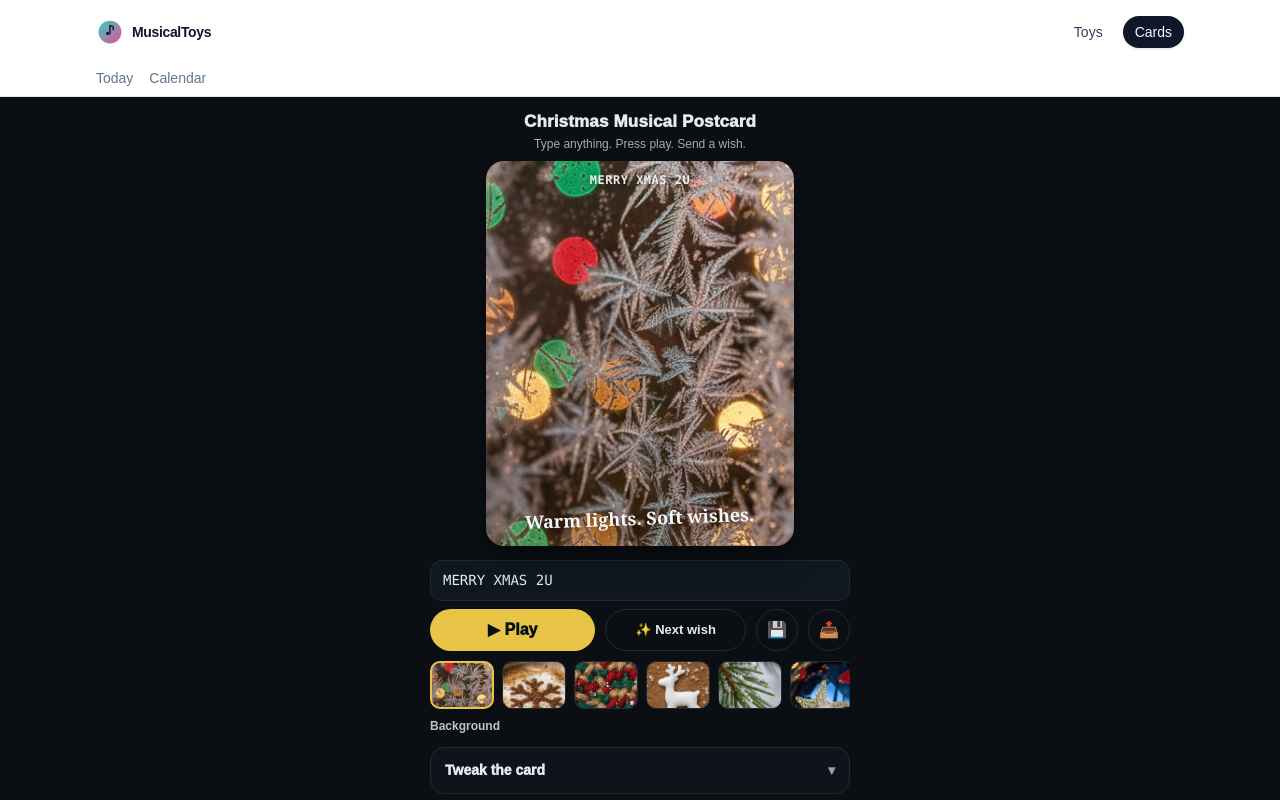
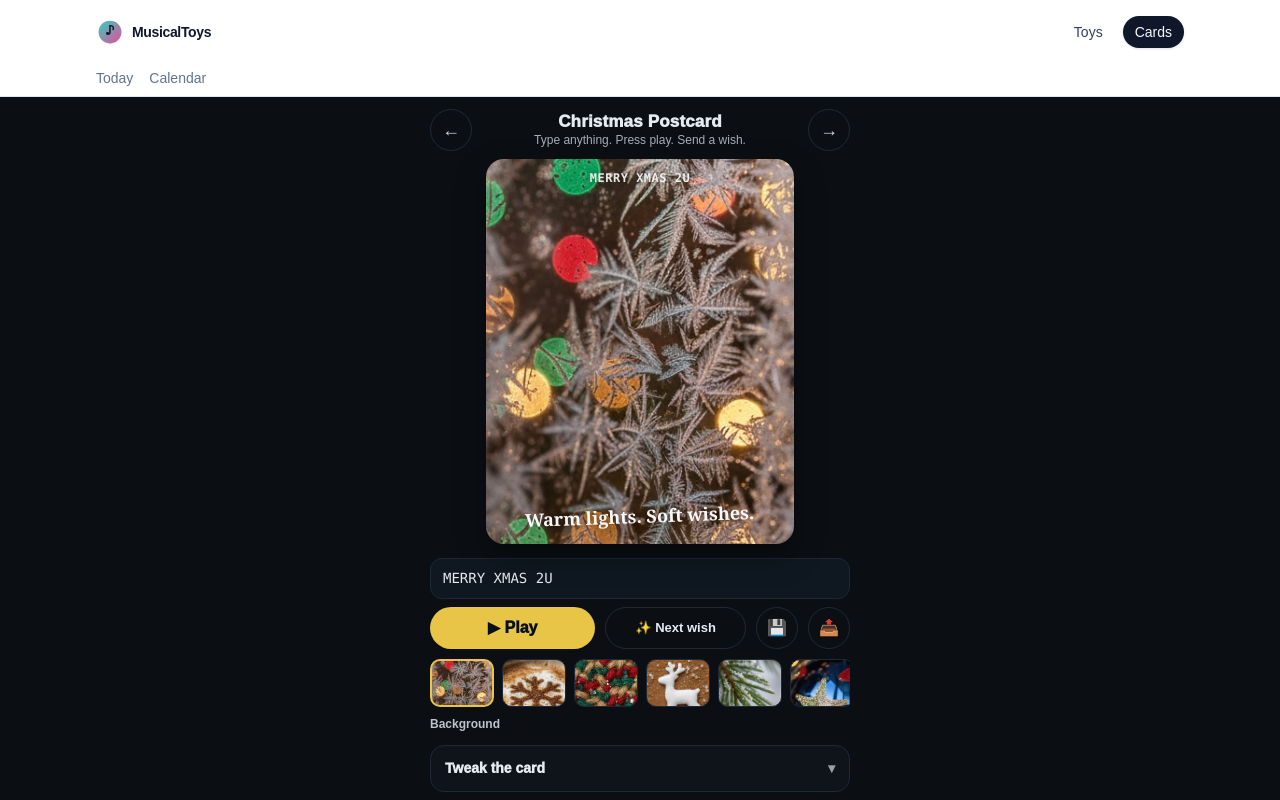
Before and after one commit to andreyeremichev/musicaltoys, a Next.js app: page /cards/postcard/xmas in a window 1280 px wide. Shown: the top 800 px of the page. Built offline with nearby package versions, Linux system fonts and the light colour scheme; a web font is replaced by a local one.

Commit message:
Postcards: add theme navigation arrows and cross-theme browsing

```diff
--- a/app/cards/postcard/birthday/page.tsx
+++ b/app/cards/postcard/birthday/page.tsx
@@ -2,7 +2,7 @@
 
 import React, { useCallback, useEffect, useMemo, useRef, useState } from "react";
 import { Mountains_of_Christmas, Playfair_Display, Caveat } from "next/font/google";
-
+import ThemeNavHeader from "@/app/components/postcards/ThemeNavHeader";
 
 /* =========================================================
    Birthday Musical Postcard — LIVE TRAILS + WISH MAGIC + AUDIO + INPUT CAPTION
@@ -2616,10 +2616,15 @@ if (showPulseOnly && mainStarted && fw.length === 0 && globalStep >= 0) {
     }),
   }}
 />
-        <header style={{ textAlign: "center", paddingTop: 2 }}>
-          <div style={{ fontSize: 17, fontWeight: 950, letterSpacing: "0.01em" }}>Birthday Postcard</div>
-          <div style={{ fontSize: 12, opacity: 0.72 }}>Type anything. Press play. Send a wish.</div>
-        </header>
+        <ThemeNavHeader
+  theme={"birthday"}
+  title="Birthday Postcard"
+  subtitle="Type anything. Press play. Send a wish."
+  typed={typed}
+  onBeforeNavigate={() => {
+    if (isRunning) stopRun(false);
+  }}
+/>
 
         {/* Postcard */}
         <section style={{ width: "100%", display: "flex", justifyContent: "center" }}>
--- a/app/cards/postcard/date-we-met/page.tsx
+++ b/app/cards/postcard/date-we-met/page.tsx
@@ -2,7 +2,7 @@
 
 import React, { useCallback, useEffect, useMemo, useRef, useState } from "react";
 import { Mountains_of_Christmas, Playfair_Display, Caveat } from "next/font/google";
-
+import ThemeNavHeader from "@/app/components/postcards/ThemeNavHeader";
 
 /* =========================================================
    Date-we-met Musical Postcard — LIVE TRAILS + WISH MAGIC + AUDIO + INPUT CAPTION
@@ -2362,10 +2362,15 @@ await Promise.all(Array.from(preloadNames).map((n) => loadBuffer(n)));
     }),
   }}
 />
-        <header style={{ textAlign: "center", paddingTop: 2 }}>
-          <div style={{ fontSize: 17, fontWeight: 950, letterSpacing: "0.01em" }}>Date we met Postcard</div>
-          <div style={{ fontSize: 12, opacity: 0.72 }}>Type anything. Press play. Send a wish.</div>
-        </header>
+        <ThemeNavHeader
+  theme={"date-we-met"}
+  title="The day we met"
+  subtitle="Type anything. Press play. Send a wish."
+  typed={typed}
+  onBeforeNavigate={() => {
+    if (isRunning) stopRun(false);
+  }}
+/>
 
         {/* Postcard */}
         <section style={{ width: "100%", display: "flex", justifyContent: "center" }}>
--- a/app/cards/postcard/new-year/page.tsx
+++ b/app/cards/postcard/new-year/page.tsx
@@ -2,7 +2,7 @@
 
 import React, { useCallback, useEffect, useMemo, useRef, useState } from "react";
 import { Mountains_of_Christmas, Playfair_Display, Caveat } from "next/font/google";
-
+import ThemeNavHeader from "@/app/components/postcards/ThemeNavHeader";
 
 
 /* =========================================================
@@ -2192,10 +2192,15 @@ function runMicroDemo() {
     }),
   }}
 />
-        <header style={{ textAlign: "center", paddingTop: 2 }}>
-          <div style={{ fontSize: 17, fontWeight: 950, letterSpacing: "0.01em" }}>New Year Musical Postcard</div>
-          <div style={{ fontSize: 12, opacity: 0.72 }}>Type anything. Press play. Send a wish.</div>
-        </header>
+        <ThemeNavHeader
+  theme={"new-year"}
+  title="New Year Postcard"
+  subtitle="Type anything. Press play. Send a wish."
+  typed={typed}
+  onBeforeNavigate={() => {
+    if (isRunning) stopRun(false);
+  }}
+/>
 
         {/* Postcard */}
         <section style={{ width: "100%", display: "flex", justifyContent: "center" }}>
--- a/app/cards/postcard/wedding/page.tsx
+++ b/app/cards/postcard/wedding/page.tsx
@@ -2,7 +2,7 @@
 
 import React, { useCallback, useEffect, useMemo, useRef, useState } from "react";
 import { Mountains_of_Christmas, Playfair_Display, Caveat } from "next/font/google";
-
+import ThemeNavHeader from "@/app/components/postcards/ThemeNavHeader";
 
 /* =========================================================
    Wedding Musical Postcard — LIVE TRAILS + WISH MAGIC + AUDIO + INPUT CAPTION
@@ -2594,10 +2594,15 @@ if (showPulseOnly && mainStarted && fw.length === 0 && globalStep >= 0) {
     }),
   }}
 />
-        <header style={{ textAlign: "center", paddingTop: 2 }}>
-          <div style={{ fontSize: 17, fontWeight: 950, letterSpacing: "0.01em" }}>Wedding Postcard</div>
-          <div style={{ fontSize: 12, opacity: 0.72 }}>Type anything. Press play. Send a wish.</div>
-        </header>
+        <ThemeNavHeader
+  theme={"wedding"}
+  title="Wedding Postcard"
+  subtitle="Type anything. Press play. Send a wish."
+  typed={typed}
+  onBeforeNavigate={() => {
+    if (isRunning) stopRun(false);
+  }}
+/>
 
         {/* Postcard */}
         <section style={{ width: "100%", display: "flex", justifyContent: "center" }}>
--- a/app/cards/postcard/xmas/page.tsx
+++ b/app/cards/postcard/xmas/page.tsx
@@ -2,7 +2,7 @@
 
 import React, { useCallback, useEffect, useMemo, useRef, useState } from "react";
 import { Mountains_of_Christmas, Playfair_Display, Caveat } from "next/font/google";
-
+import ThemeNavHeader from "@/app/components/postcards/ThemeNavHeader";
 
 /* =========================================================
    Christmas Musical Postcard — LIVE TRAILS + WISH MAGIC + AUDIO + INPUT CAPTION
@@ -2176,10 +2176,15 @@ function runMicroDemo() {
     }),
   }}
 />
-        <header style={{ textAlign: "center", paddingTop: 2 }}>
-          <div style={{ fontSize: 17, fontWeight: 950, letterSpacing: "0.01em" }}>Christmas Musical Postcard</div>
-          <div style={{ fontSize: 12, opacity: 0.72 }}>Type anything. Press play. Send a wish.</div>
-        </header>
+        <ThemeNavHeader
+  theme={"xmas"}
+  title="Christmas Postcard"
+  subtitle="Type anything. Press play. Send a wish."
+  typed={typed}
+  onBeforeNavigate={() => {
+    if (isRunning) stopRun(false);
+  }}
+/>
 
         {/* Postcard */}
         <section style={{ width: "100%", display: "flex", justifyContent: "center" }}>
--- /dev/null
+++ b/app/components/postcards/ThemeNavHeader.tsx
@@ -0,0 +1,132 @@
+"use client";
+
+import React, { useCallback, useEffect, useMemo, useState } from "react";
+import { useRouter } from "next/navigation";
+
+const THEME_ORDER = ["date-we-met", "birthday", "wedding", "new-year", "xmas"] as const;
+export type ThemeSlug = (typeof THEME_ORDER)[number];
+
+export default function ThemeNavHeader({
+  theme,
+  title,
+  subtitle,
+  typed,
+  onBeforeNavigate,
+}: {
+  theme: ThemeSlug;
+  title: string;
+  subtitle: string;
+  typed: string;
+  onBeforeNavigate?: () => void;
+}) {
+  const router = useRouter();
+
+  const { prevTheme, nextTheme } = useMemo(() => {
+    const idx = THEME_ORDER.indexOf(theme);
+    const prev = THEME_ORDER[(idx - 1 + THEME_ORDER.length) % THEME_ORDER.length];
+    const next = THEME_ORDER[(idx + 1) % THEME_ORDER.length];
+    return { prevTheme: prev, nextTheme: next };
+  }, [theme]);
+
+  const [showThemeHint, setShowThemeHint] = useState(false);
+
+  useEffect(() => {
+    if (typeof window === "undefined") return;
+    const k = "mt_postcard_theme_hint_seen";
+    if (sessionStorage.getItem(k) === "1") return;
+
+    setShowThemeHint(true);
+    const t = window.setTimeout(() => setShowThemeHint(false), 2500);
+    return () => window.clearTimeout(t);
+  }, []);
+
+  const goToTheme = useCallback(
+    (slug: ThemeSlug) => {
+      try {
+        sessionStorage.setItem("mt_postcard_theme_hint_seen", "1");
+      } catch {}
+      setShowThemeHint(false);
+
+      try {
+        onBeforeNavigate?.();
+      } catch {}
+
+      const q = encodeURIComponent(typed || "");
+      router.push(`/cards/postcard/${slug}?q=${q}`);
+    },
+    [router, typed, onBeforeNavigate]
+  );
+
+  return (
+    <header style={{ textAlign: "center", paddingTop: 2 }}>
+      <div
+        style={{
+          display: "grid",
+          gridTemplateColumns: "42px 1fr 42px",
+          alignItems: "center",
+          gap: 10,
+        }}
+      >
+        <button
+          type="button"
+          onClick={() => goToTheme(prevTheme)}
+          aria-label="Previous theme"
+          title="Previous theme"
+          style={{
+            width: 42,
+            height: 42,
+            borderRadius: 999,
+            border: "1px solid #1E2935",
+            background: "transparent",
+            color: "rgba(230,235,242,0.9)",
+            fontWeight: 900,
+            fontSize: 18,
+            display: "grid",
+            placeItems: "center",
+            cursor: "pointer",
+          }}
+        >
+          ←
+        </button>
+
+        <div style={{ lineHeight: 1.1 }}>
+          <div style={{ fontSize: 17, fontWeight: 950, letterSpacing: "0.01em" }}>
+            {title}
+          </div>
+
+          {showThemeHint ? (
+            <div style={{ fontSize: 11, opacity: 0.62, marginTop: 3 }}>
+              Explore other postcard themes
+            </div>
+          ) : (
+            <div style={{ fontSize: 12, opacity: 0.72, marginTop: 3 }}>
+              {subtitle}
+            </div>
+          )}
+        </div>
+
+        <button
+          type="button"
+          onClick={() => goToTheme(nextTheme)}
+          aria-label="Next theme"
+          title="Next theme"
+          style={{
+            width: 42,
+            height: 42,
+            borderRadius: 999,
+            border: "1px solid #1E2935",
+            background: "transparent",
+            color: "rgba(230,235,242,0.9)",
+            fontWeight: 900,
+            fontSize: 18,
+            display: "grid",
+            placeItems: "center",
+            cursor: "pointer",
+          }}
+        >
+          →
+        </button>
+      </div>
+    </header>
+  );
+}
```
